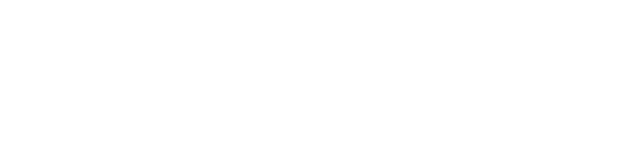
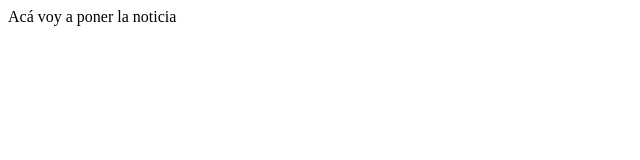
Before and after one commit to CesarBocassi/newspaper-cesar, a plain HTML site: page index.html in a window 1280 px wide. Shown: the whole page, without its empty margins (0-640 px from the left). Drawn offline with Linux system fonts and the light colour scheme.

Commit message:
New title, an paragraph

```diff
--- a/index.html
+++ b/index.html
@@ -6,6 +6,6 @@
     <title>La noticia de César</title>
 </head>
 <body>
-
+    Acá voy a poner la noticia
 </body>
 </html>
```
